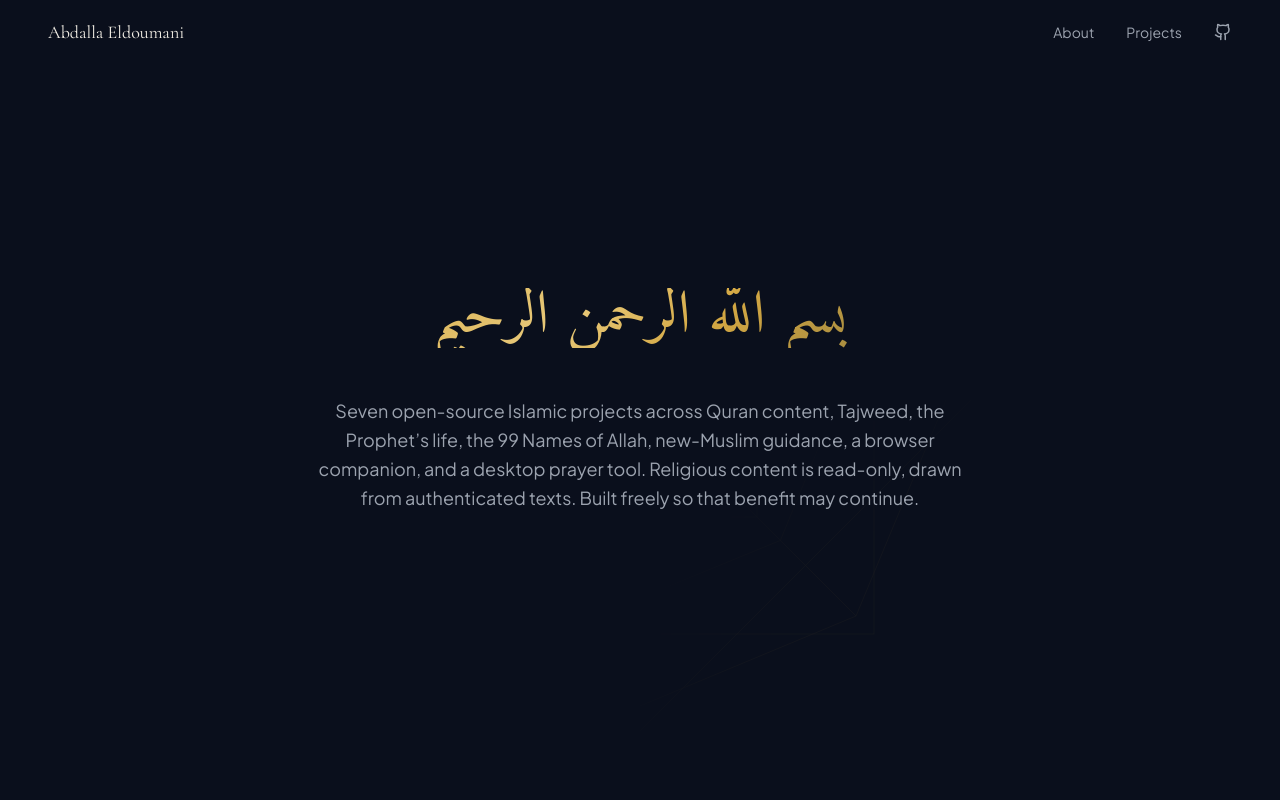
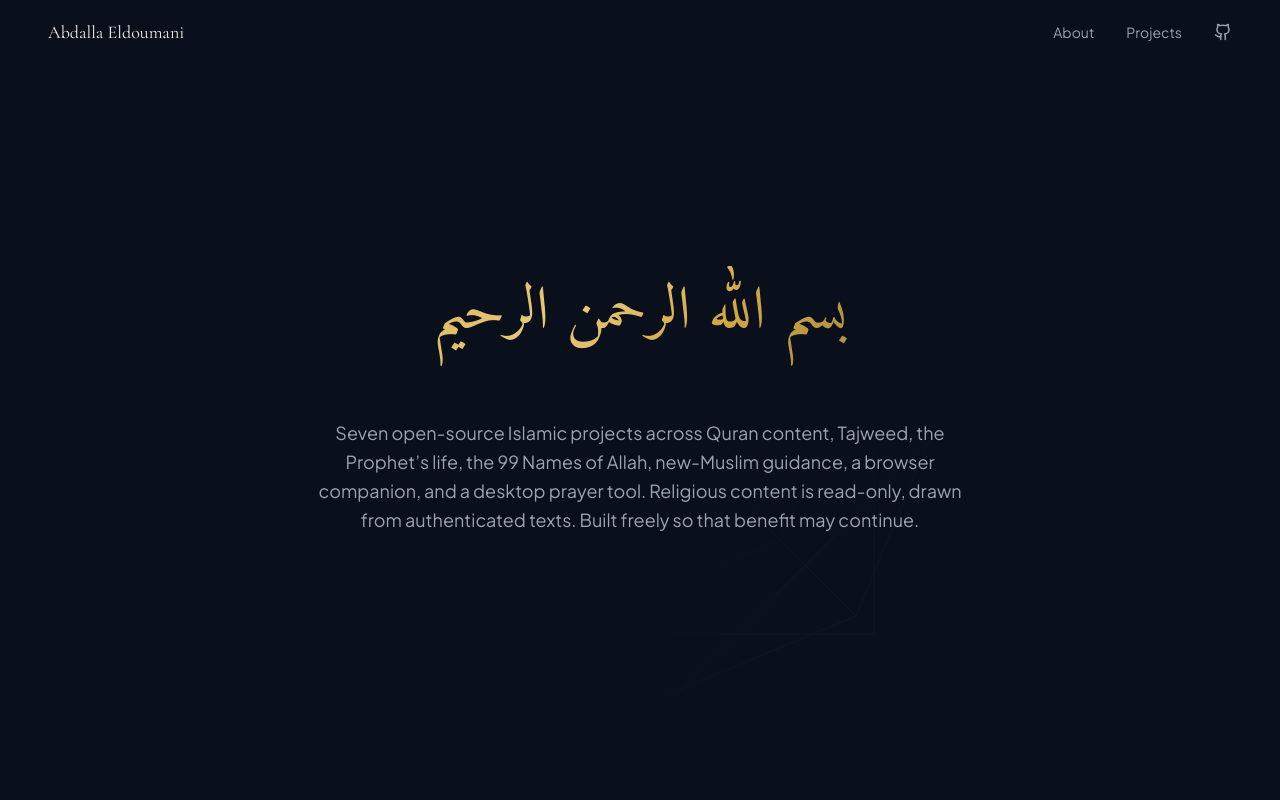
Before and after one commit to Abdalla-Eldoumani/my-islamic-portfolio, a Next.js app: page / in a window 1280 px wide. Shown: the top 800 px of the page. Built offline with nearby package versions, Linux system fonts and the light colour scheme.

Commit message:
fix bismillah line height so descenders are not clipped

```diff
--- a/src/components/hero.tsx
+++ b/src/components/hero.tsx
@@ -37,7 +37,7 @@ export function Hero() {
         {/* Bismillah */}
         <motion.p
           variants={fadeUp}
-          className="font-arabic text-4xl md:text-5xl lg:text-6xl gold-shimmer mb-12"
+          className="font-arabic text-4xl md:text-5xl lg:text-6xl gold-shimmer mb-12 leading-[1.6] pb-2"
           dir="rtl"
         >
           بسم الله الرحمن الرحيم
```
